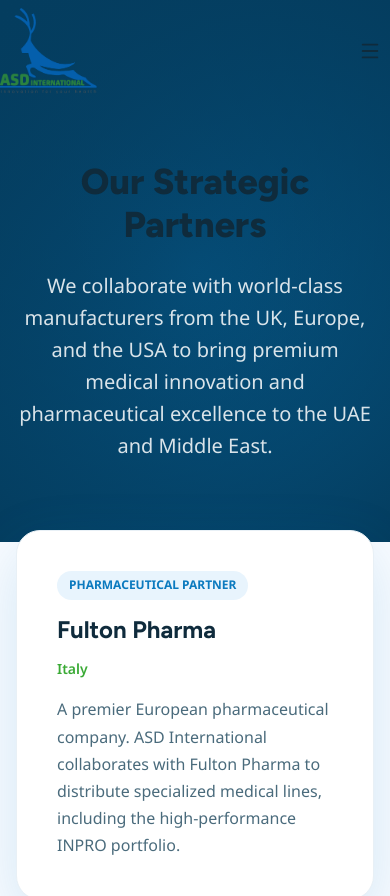
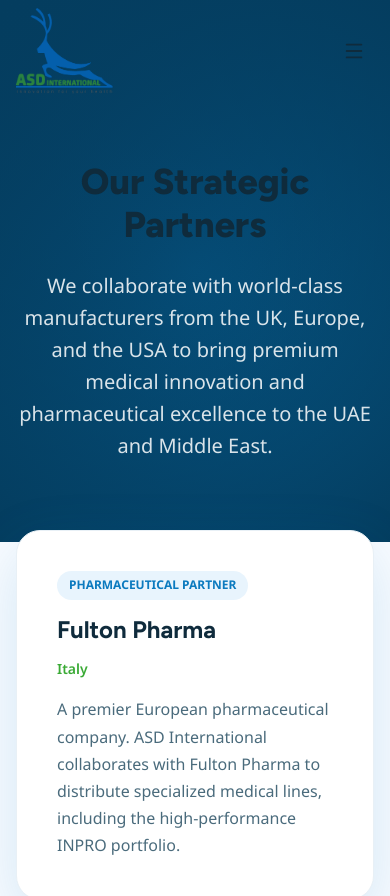
Before and after one commit to asdinternationaluae-dot/asd, a Next.js app: page /partners in a window 390 px wide. Shown: the top 896 px of the page. Built offline with nearby package versions, Linux system fonts and the light colour scheme.

Commit message:
Fix: Mobile alignment for menu button and page dimension overflow issues

```diff
--- a/src/app/page.module.css
+++ b/src/app/page.module.css
@@ -378,10 +378,16 @@
 
   .aboutContainer {
     grid-template-columns: 1fr;
+    gap: var(--space-8);
   }
 
   .aboutImage {
     order: 2;
+  }
+
+  .aboutText, .aboutList {
+    max-width: 100%;
+    width: 100%;
   }
 }
 
--- a/src/components/Navbar.module.css
+++ b/src/components/Navbar.module.css
@@ -32,7 +32,7 @@
   align-items: center;
   justify-content: space-between;
   min-height: 90px;
-  padding: var(--space-2) 0;
+  padding: var(--space-2) var(--space-6);
   position: relative;
 }
 
@@ -152,6 +152,8 @@
 @media (max-width: 768px) {
   .inner {
     min-height: 68px;
+    padding-left: var(--space-4);
+    padding-right: var(--space-4);
   }
 
   .logoImg img {
--- a/src/components/SectionHeading.module.css
+++ b/src/components/SectionHeading.module.css
@@ -66,8 +66,10 @@
 @media (max-width: 768px) {
   .title {
     font-size: var(--text-2xl);
+    max-width: 100%;
   }
   .subtitle {
     font-size: var(--text-base);
+    max-width: 100%;
   }
 }
```
